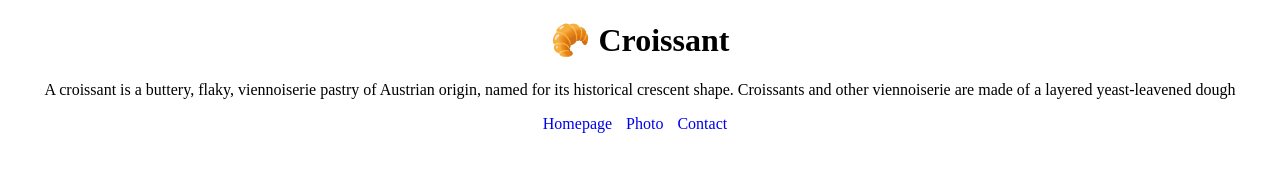
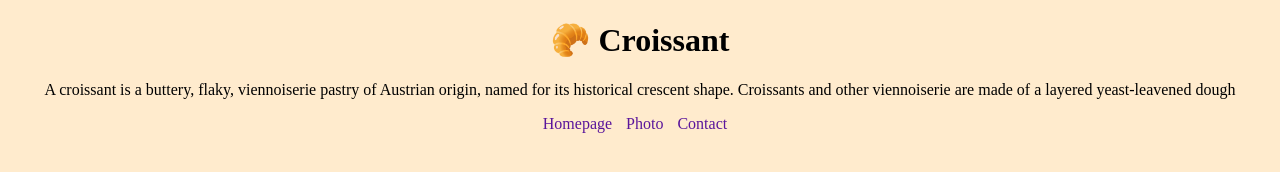
Before and after one commit to Kristina-YA/croissant, a plain HTML site: page index.html in a window 1280 px wide. Drawn offline with Linux system fonts and the light colour scheme.

Commit message:
update styles

```diff
--- a/src/styles.css
+++ b/src/styles.css
@@ -1,9 +1,11 @@
 body {
   text-align: center;
+  background-color: blanchedalmond;
 }
 a {
   text-decoration: none;
   margin-right: 10px;
+  color: rgb(90, 21, 155);
 }
 img {
   max-width: 100%;
@@ -11,3 +13,7 @@ img {
   display: block;
   margin: 30px auto;
 }
+a,
+p {
+  font-size: 16px;
+}
```
